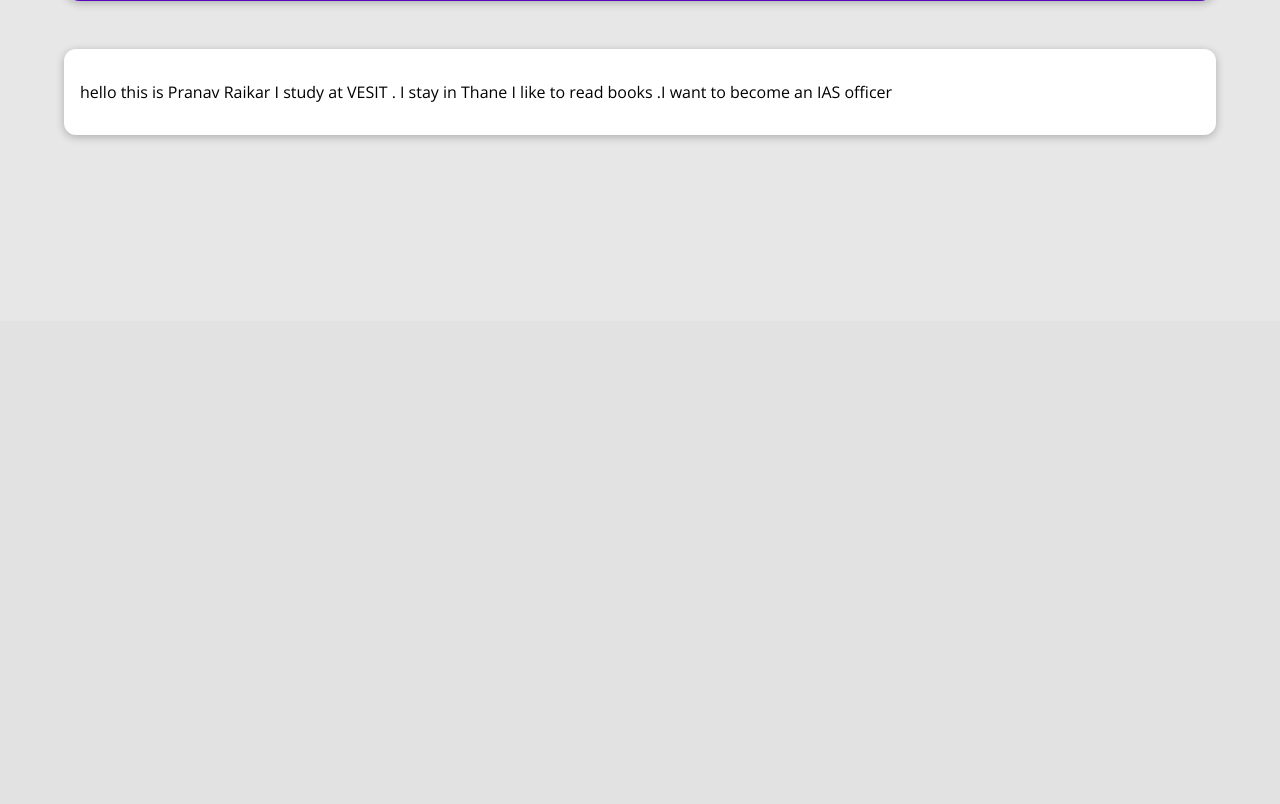
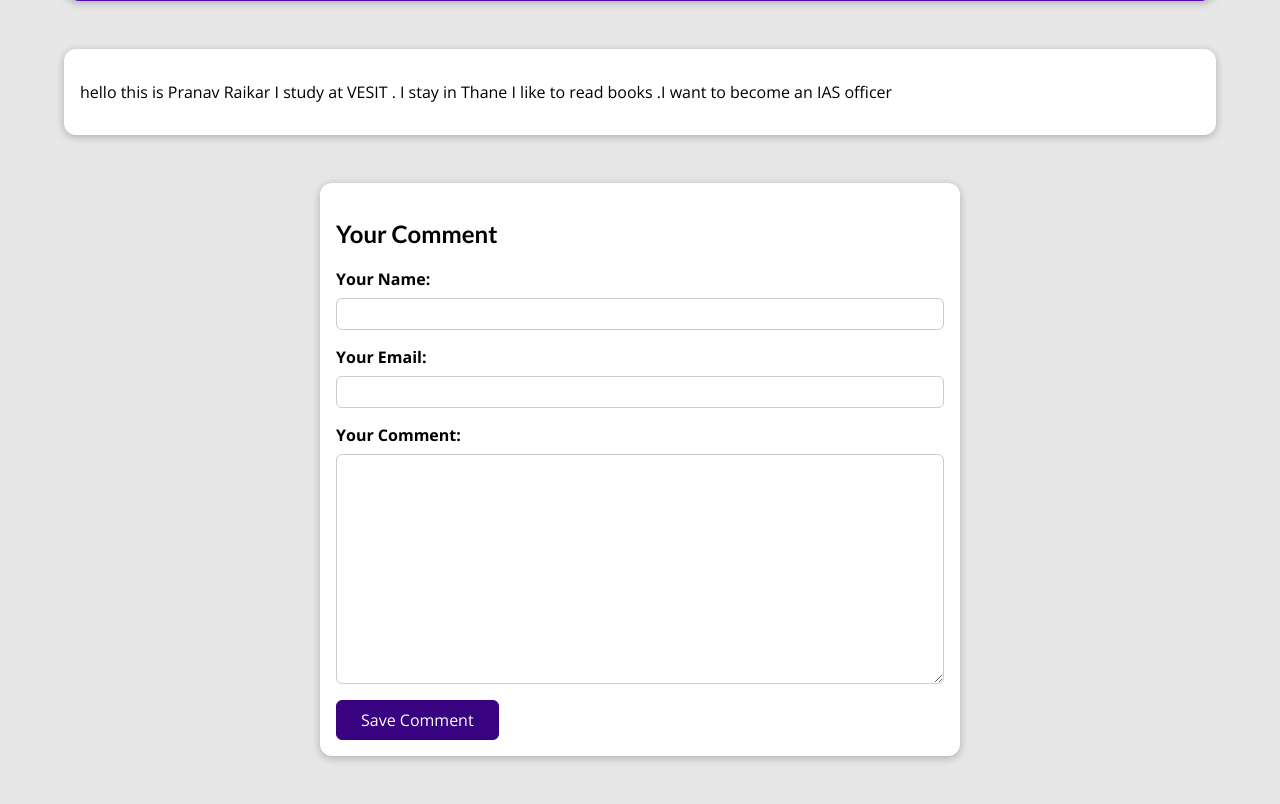
Before and after one commit to pranavraikar01/mywebsite, a Django app: a page that uses blog/templates/blog/post-detail.html in a window 1280 px wide. Shown: the part 479-1283 px from the top of the page. Before the commit the page ends 618 px from the top, so only its background shows below. Run offline with Django 4.2, Linux system fonts and the light colour scheme; data comes from the database, SQL or seed files in the repository; both versions use the stored data as it was after the commit.

Commit message:
user can write comment for a specific post

```diff
--- /dev/null
+++ b/blog/forms.py
@@ -0,0 +1,13 @@
+from django import forms
+
+from .models import Comment
+
+class CommentForm(forms.ModelForm):
+    class Meta:
+        model = Comment
+        exclude = ["post"]
+        labels = {
+          "user_name": "Your Name",
+          "user_email": "Your Email",
+          "text": "Your Comment"
+        }
--- a/blog/models.py
+++ b/blog/models.py
@@ -1,30 +1,43 @@
 from django.db import models
 from django.core.validators import MinLengthValidator
 
+# Create your models here.
+
+
 class Tag(models.Model):
-    caption=models.CharField(max_length=20)
+    caption = models.CharField(max_length=20)
+
     def __str__(self):
-        return f"{self.caption}"
+        return self.caption
+
 
 class Author(models.Model):
-    first_name=models.CharField(max_length=100)
-    last_name=models.CharField(max_length=100)
-    email_address=models.EmailField()
+    first_name = models.CharField(max_length=100)
+    last_name = models.CharField(max_length=100)
+    email_address = models.EmailField()
+
+    def full_name(self):
+        return f"{self.first_name} {self.last_name}"
 
     def __str__(self):
-        return f"{self.first_name} {self.last_name}"
+        return self.full_name()
 
 
 class Post(models.Model):
-    title=models.CharField(max_length=150)
-    excerpt=models.CharField(max_length=200)
+    title = models.CharField(max_length=150)
+    excerpt = models.CharField(max_length=200)
     image = models.ImageField(upload_to="posts", null=True)
-    date=models.DateField(auto_now=True)
-    slug=models.SlugField(unique=True,db_index=True)       #db_index not compulsory to write here in this example because it automatically becomes true
-    content=models.TextField(validators=[MinLengthValidator(10)])
-    author=models.ForeignKey(Author,on_delete=models.SET_NULL,null=True,related_name="posts") #one to many relation
-    tags=models.ManyToManyField(Tag)        #many to many relation
-    def __str__(self):
-        return f"{self.title}"
+    date = models.DateField(auto_now=True)
+    slug = models.SlugField(unique=True, db_index=True)
+    content = models.TextField(validators=[MinLengthValidator(10)])
+    author = models.ForeignKey(
+        Author, on_delete=models.SET_NULL, null=True, related_name="posts")
+    tags = models.ManyToManyField(Tag)
 
-# Create your models here.
+
+class Comment(models.Model):
+    user_name = models.CharField(max_length=120)
+    user_email = models.EmailField()
+    text = models.TextField(max_length=400)
+    post = models.ForeignKey(
+        Post, on_delete=models.CASCADE, related_name="comments")
--- a/blog/static/blog/post-detail.css
+++ b/blog/static/blog/post-detail.css
@@ -73,3 +73,49 @@ main {
   padding: 0.5rem 1rem;
   border-radius: 8px;
 }
+
+#comment-form {
+  margin: 3rem auto;
+  width: 90%;
+  max-width: 40rem;
+  border-radius: 12px;
+  background-color: white;
+  box-shadow: 0 2px 8px rgba(0, 0, 0, 0.25);
+  padding: 1rem;
+}
+
+#comment-form button {
+  font: inherit;
+  background-color: #390281;
+  color: white;
+  border: 1px solid #390281;
+  padding: 0.5rem 1.5rem;
+  border-radius: 6px;
+  cursor: pointer;
+}
+
+#comment-form button:hover,
+#comment-form button:active {
+  background-color: #4f0ba7;
+  border-color: #4f0ba7;
+}
+
+.form-control {
+  margin-bottom: 1rem;
+}
+
+.form-control label {
+  font-weight: bold;
+  margin-bottom: 0.5rem;
+  display: block;
+}
+
+.form-control input,
+.form-control textarea {
+  display: block;
+  width: 100%;
+  font: inherit;
+  padding: 0.25rem;
+  border-radius: 6px;
+  border: 1px solid #ccc;
+}
--- a/blog/templates/blog/post-detail.html
+++ b/blog/templates/blog/post-detail.html
@@ -18,7 +18,7 @@
     {% endfor %}
   </div>
   <article>
-    <img src="{{ post.image.url}}" alt="{{ post.title }}" />
+    <img src="{{ post.image.url }}" alt="{{ post.title }}" />
     <address>By <a href="mailto:{{ post.author.email_address }}">{{ post.author }}</a></address>
     <div>Last updated on <time>{{ post.date|date:"d M Y" }}</time></div>
   </article>
@@ -27,4 +27,19 @@
 <main>
   {{ post.content|linebreaks }}
 </main>
+
+<section id="comment-form">
+  <h2>Your Comment</h2>
+  <form action="{% url "post-detail-page" post.slug %}" method="POST">
+    {% csrf_token %}
+    {% for form_field in comment_form %}
+      <div class="form-control">
+        {{ form_field.label_tag }}
+        {{ form_field }}
+        {{ form_field.errors }}
+      </div>
+    {% endfor %}
+    <button>Save Comment</button>
+  </form>
+</section>
 {% endblock %}
--- a/blog/views.py
+++ b/blog/views.py
@@ -1,7 +1,11 @@
 from django.shortcuts import render, get_object_or_404
-from django.views.generic import ListView, DetailView
+from django.http import HttpResponseRedirect
+from django.urls import reverse
+from django.views.generic import ListView
+from django.views import View
 
 from .models import Post
+from .forms import CommentForm
 
 # Create your views here.
 
@@ -24,12 +28,31 @@ class AllPostsView(ListView):
     context_object_name = "all_posts"
 
 
-class SinglePostView(DetailView):
-    template_name = "blog/post-detail.html"
-    model = Post
+class SinglePostView(View):
 
-    #this function is for adding tags
-    def get_context_data(self, **kwargs):
-        context =  super().get_context_data(**kwargs)
-        context["post_tags"] = self.object.tags.all()
-        return context
+    def get(self, request, slug):
+        post = Post.objects.get(slug=slug)
+        context = {
+          "post": post,
+          "post_tags": post.tags.all(),
+          "comment_form": CommentForm()
+        }
+        return render(request, "blog/post-detail.html", context)
+
+    def post(self, request, slug):
+        comment_form = CommentForm(request.POST)  #take input from the form
+        post = Post.objects.get(slug=slug)
+
+        if comment_form.is_valid():
+          comment = comment_form.save(commit=False) #creates a new model instance in the database
+          comment.post = post #adds extra data
+          comment.save()  #and saves the data back to database
+
+          return HttpResponseRedirect(reverse("post-detail-page", args=[slug]))
+
+        context = {
+          "post": post,
+          "post_tags": post.tags.all(),
+          "comment_form": comment_form
+        }
+        return render(request, "blog/post-detail.html", context)
```
Also changed, not shown: blog/migrations/0003_comment.py (added), db.sqlite3.
